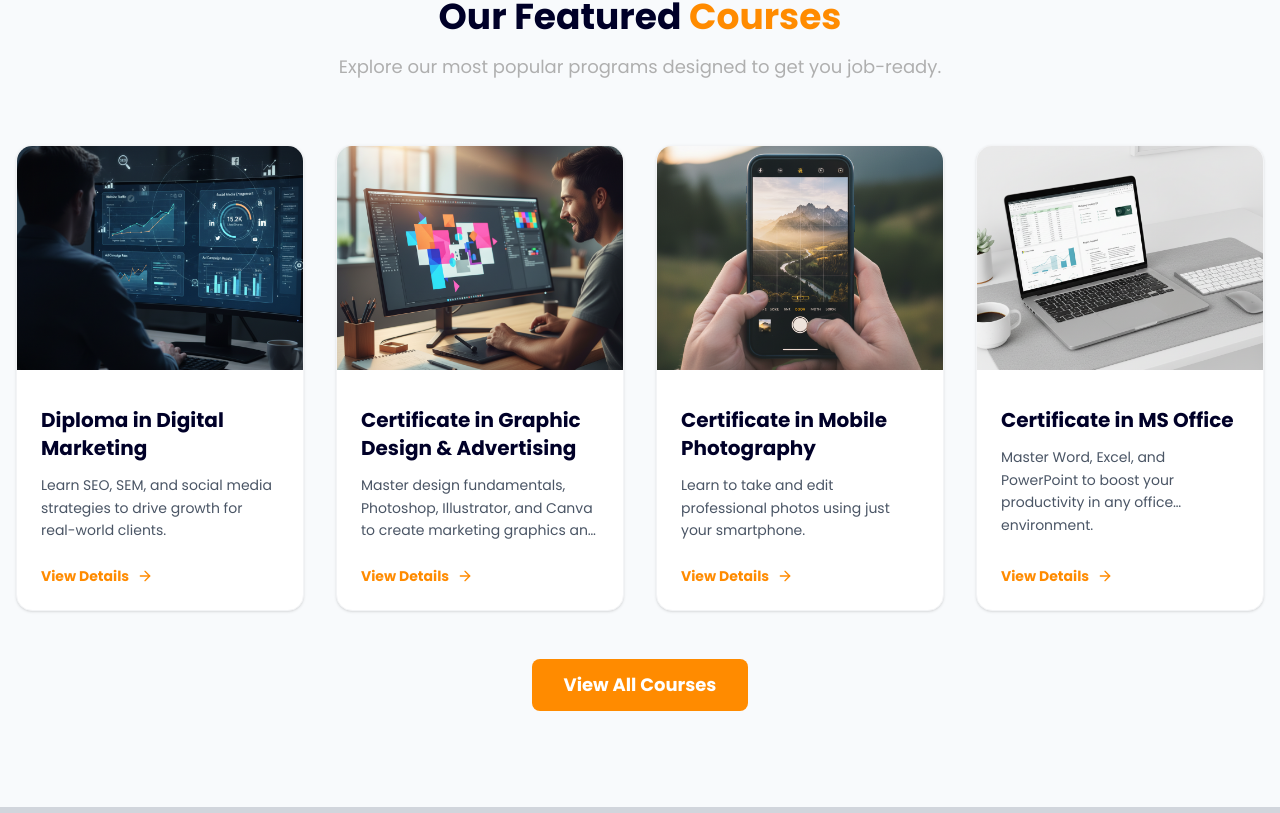
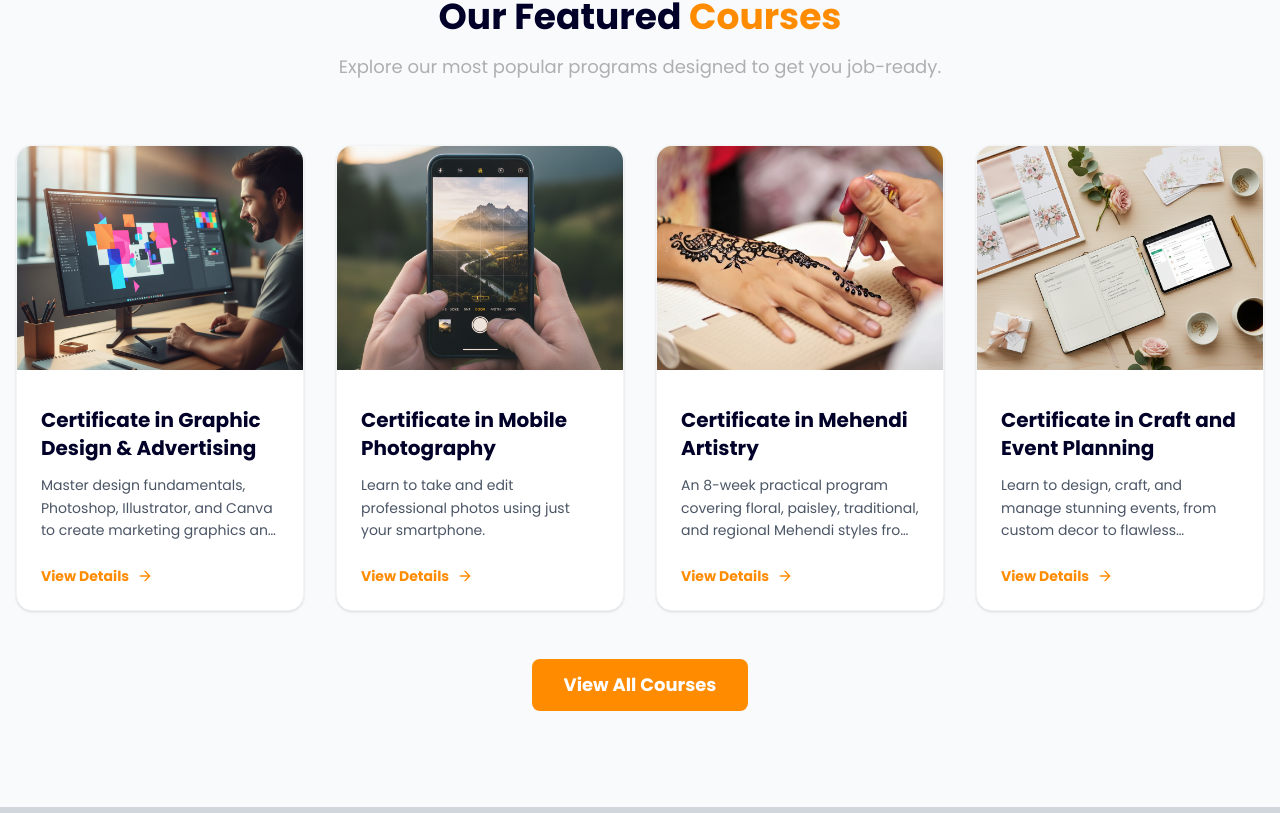
Before and after one commit to najmanmna/ceylearn-academy, a Next.js app: page / in a window 1280 px wide. Shown: the part 1567-2380 px from the top of the page. Built offline with nearby package versions, Linux system fonts and the light colour scheme.

Commit message:
feebback changes 1

```diff
--- a/data/courseData.js
+++ b/data/courseData.js
@@ -1,41 +1,41 @@
 export const allCourses = [
-  {
-    // --- (Schema 1) Data for Course Card ---
-    slug: "diploma-in-digital-marketing", // The unique ID for the URL
-    title: "Diploma in Digital Marketing",
-    summary:
-      "Learn SEO, SEM, and social media strategies to drive growth for real-world clients.",
-    cardImage: "/courses/digital-marketing.png",
-    category: "Technology & IT",
-    previewUrl: "https://www.youtube.com/@ceyLearnacademy00",
+  // {
+  //   // --- (Schema 1) Data for Course Card ---
+  //   slug: "diploma-in-digital-marketing", // The unique ID for the URL
+  //   title: "Diploma in Digital Marketing",
+  //   summary:
+  //     "Learn SEO, SEM, and social media strategies to drive growth for real-world clients.",
+  //   cardImage: "/courses/digital-marketing.png",
+  //   category: "Technology & IT",
+  //   previewUrl: "https://www.youtube.com/@ceyLearnacademy00",
 
-    // --- (Schema 2) Data for Course Page ---
-    headerImage: "/courses/digital-marketing.png",
-    longDescription:
-      "This comprehensive 8-week diploma covers everything you need to become a job-ready digital marketer. We dive deep into SEO, paid advertising, content marketing, and analytics, focusing on hands-on projects you can add to your portfolio.",
-    duration: "8 Weeks",
-    level: "Intermediate",
-    whatYouWillLearn: [
-      "Master on-page and off-page SEO",
-      "Launch & manage Google Ad campaigns",
-      "Develop a content marketing strategy",
-      "Analyze website traffic with Google Analytics",
-    ],
-    modules: [
-      {
-        title: "Module 1: Introduction to Digital Marketing",
-        description: "Understanding the digital ecosystem and customer journey.",
-      },
-      {
-        title: "Module 2: Search Engine Optimization (SEO)",
-        description: "Keywords, on-page, off-page, and technical SEO.",
-      },
-      {
-        title: "Module 3: Paid Advertising (SEM & Social)",
-        description: "Running campaigns on Google, Facebook, and Instagram.",
-      },
-    ],
-  },
+  //   // --- (Schema 2) Data for Course Page ---
+  //   headerImage: "/courses/digital-marketing.png",
+  //   longDescription:
+  //     "This comprehensive 8-week diploma covers everything you need to become a job-ready digital marketer. We dive deep into SEO, paid advertising, content marketing, and analytics, focusing on hands-on projects you can add to your portfolio.",
+  //   duration: "8 Weeks",
+  //   level: "Intermediate",
+  //   whatYouWillLearn: [
+  //     "Master on-page and off-page SEO",
+  //     "Launch & manage Google Ad campaigns",
+  //     "Develop a content marketing strategy",
+  //     "Analyze website traffic with Google Analytics",
+  //   ],
+  //   modules: [
+  //     {
+  //       title: "Module 1: Introduction to Digital Marketing",
+  //       description: "Understanding the digital ecosystem and customer journey.",
+  //     },
+  //     {
+  //       title: "Module 2: Search Engine Optimization (SEO)",
+  //       description: "Keywords, on-page, off-page, and technical SEO.",
+  //     },
+  //     {
+  //       title: "Module 3: Paid Advertising (SEM & Social)",
+  //       description: "Running campaigns on Google, Facebook, and Instagram.",
+  //     },
+  //   ],
+  // },
   {
     // --- (Schema 1) Data for Course Card ---
     slug: "certificate-in-graphic-design",
@@ -136,91 +136,91 @@ export const allCourses = [
       },
     ],
   },
-  {
-    // --- (Schema 1) Data for Course Card ---
-    slug: "certificate-in-ms-office",
-    title: "Certificate in MS Office",
-    summary:
-      "Master Word, Excel, and PowerPoint to boost your productivity in any office environment.",
-    cardImage: "/courses/ms-office.png",
-    category: "Technology & IT",
-    previewUrl: "https://www.youtube.com/@ceyLearnacademy00",
+  // {
+  //   // --- (Schema 1) Data for Course Card ---
+  //   slug: "certificate-in-ms-office",
+  //   title: "Certificate in MS Office",
+  //   summary:
+  //     "Master Word, Excel, and PowerPoint to boost your productivity in any office environment.",
+  //   cardImage: "/courses/ms-office.png",
+  //   category: "Technology & IT",
+  //   previewUrl: "https://www.youtube.com/@ceyLearnacademy00",
 
-    // --- (Schema 2) Data for Course Page ---
-    headerImage: "/courses/ms-office.png",
-    longDescription:
-      "Become an office superstar. This 3-week certificate focuses on the essential skills in Microsoft Office. You'll learn to create professional documents, build insightful spreadsheets, and deliver engaging presentations.",
-    duration: "3 Weeks",
-    level: "All Levels",
-    whatYouWillLearn: [
-      "Advanced formatting in Microsoft Word",
-      "Formulas, VLOOKUP, and Pivot Tables in Excel",
-      "Animation and transitions in PowerPoint",
-      "Efficiently manage data and reports",
-    ],
-    modules: [
-      {
-        title: "Module 1: Microsoft Word",
-        description: "Professional document creation and formatting.",
-      },
-      {
-        title: "Module 2: Microsoft Excel",
-        description: "From formulas to data analysis.",
-      },
-      {
-        title: "Module 3: Microsoft PowerPoint",
-        description: "Creating impactful presentations.",
-      },
-    ],
-  },
-  {
-    // --- (Schema 1) Data for Course Card ---
-    slug: "diploma-in-graphic-design-advertising",
-    title: "Diploma in Graphic Design & Advertising",
-    summary:
-      "A comprehensive program covering design principles, Adobe tools, branding, and digital marketing to build a professional design portfolio.",
-    cardImage: "/courses/graphic-design-ad.png",
-    category: "Design",
-    previewVideoId: "hZRJFbASUbg",
+  //   // --- (Schema 2) Data for Course Page ---
+  //   headerImage: "/courses/ms-office.png",
+  //   longDescription:
+  //     "Become an office superstar. This 3-week certificate focuses on the essential skills in Microsoft Office. You'll learn to create professional documents, build insightful spreadsheets, and deliver engaging presentations.",
+  //   duration: "3 Weeks",
+  //   level: "All Levels",
+  //   whatYouWillLearn: [
+  //     "Advanced formatting in Microsoft Word",
+  //     "Formulas, VLOOKUP, and Pivot Tables in Excel",
+  //     "Animation and transitions in PowerPoint",
+  //     "Efficiently manage data and reports",
+  //   ],
+  //   modules: [
+  //     {
+  //       title: "Module 1: Microsoft Word",
+  //       description: "Professional document creation and formatting.",
+  //     },
+  //     {
+  //       title: "Module 2: Microsoft Excel",
+  //       description: "From formulas to data analysis.",
+  //     },
+  //     {
+  //       title: "Module 3: Microsoft PowerPoint",
+  //       description: "Creating impactful presentations.",
+  //     },
+  //   ],
+  // },
+  // {
+  //   // --- (Schema 1) Data for Course Card ---
+  //   slug: "diploma-in-graphic-design-advertising",
+  //   title: "Diploma in Graphic Design & Advertising",
+  //   summary:
+  //     "A comprehensive program covering design principles, Adobe tools, branding, and digital marketing to build a professional design portfolio.",
+  //   cardImage: "/courses/graphic-design-ad.png",
+  //   category: "Design",
+  //   previewVideoId: "hZRJFbASUbg",
 
-    // --- (Schema 2) Data for Course Page ---
-    headerImage: "/courses/graphic-design-ad.png",
-    longDescription:
-      "The Diploma in Graphic Design & Advertising is a comprehensive program designed to help students develop creative and professional skills in digital design, branding, and advertising. This course covers design principles, professional software tools, branding strategies, and digital marketing basic concepts to prepare learners for careers in graphic design, digital media, and freelance design services. Students will gain hands-on practical experience while building a professional design portfolio through real-world projects.",
-    duration: "4 Months (16 Weeks)",
-    level: "Beginner to Advanced",
-    whatYouWillLearn: [
-      "IT & digital basics including Microsoft Office and internet fundamentals",
-      "Design principles: typography, colour theory, layout & composition",
-      "Adobe Photoshop, Illustrator, InDesign, and CorelDRAW",
-      "Logo design, branding & identity, poster and advertising design",
-      "Product packaging, magazine layout, and mockup presentation",
-      "Video editing fundamentals and portfolio development",
-      "Social media marketing, Meta Ads basics, and freelancing",
-    ],
-    modules: [
-      {
-        title: "Module 1: IT & Digital Basics",
-        description:
-          "Introduction to computers & IT, operating system basics, file management, Microsoft Word & Google Docs, PowerPoint basics, internet fundamentals, email communication, cyber security awareness.",
-      },
-      {
-        title: "Module 2: Foundations of Graphic Design",
-        description:
-          "Introduction to graphic design, elements & principles of design, typography basics, colour theory, layout & composition, Adobe Photoshop basics, image editing techniques.",
-      },
-      {
-        title: "Module 3: Professional Graphic Design",
-        description:
-          "Adobe Illustrator, Adobe InDesign, CorelDRAW basics, logo design, branding & identity design, poster & advertising design, digital illustration, product packaging design, magazine layout design, business card & stationery design, mockups & presentation.",
-      },
-      {
-        title: "Module 4: Advanced Design & Marketing",
-        description:
-          "Video editing fundamentals, portfolio development, freelancing & pricing design services, social media marketing, Meta Ads basics, client project development, final design presentation.",
-      },
-    ],
-  },
+  //   // --- (Schema 2) Data for Course Page ---
+  //   headerImage: "/courses/graphic-design-ad.png",
+  //   longDescription:
+  //     "The Diploma in Graphic Design & Advertising is a comprehensive program designed to help students develop creative and professional skills in digital design, branding, and advertising. This course covers design principles, professional software tools, branding strategies, and digital marketing basic concepts to prepare learners for careers in graphic design, digital media, and freelance design services. Students will gain hands-on practical experience while building a professional design portfolio through real-world projects.",
+  //   duration: "4 Months (16 Weeks)",
+  //   level: "Beginner to Advanced",
+  //   whatYouWillLearn: [
+  //     "IT & digital basics including Microsoft Office and internet fundamentals",
+  //     "Design principles: typography, colour theory, layout & composition",
+  //     "Adobe Photoshop, Illustrator, InDesign, and CorelDRAW",
+  //     "Logo design, branding & identity, poster and advertising design",
+  //     "Product packaging, magazine layout, and mockup presentation",
+  //     "Video editing fundamentals and portfolio development",
+  //     "Social media marketing, Meta Ads basics, and freelancing",
+  //   ],
+  //   modules: [
+  //     {
+  //       title: "Module 1: IT & Digital Basics",
+  //       description:
+  //         "Introduction to computers & IT, operating system basics, file management, Microsoft Word & Google Docs, PowerPoint basics, internet fundamentals, email communication, cyber security awareness.",
+  //     },
+  //     {
+  //       title: "Module 2: Foundations of Graphic Design",
+  //       description:
+  //         "Introduction to graphic design, elements & principles of design, typography basics, colour theory, layout & composition, Adobe Photoshop basics, image editing techniques.",
+  //     },
+  //     {
+  //       title: "Module 3: Professional Graphic Design",
+  //       description:
+  //         "Adobe Illustrator, Adobe InDesign, CorelDRAW basics, logo design, branding & identity design, poster & advertising design, digital illustration, product packaging design, magazine layout design, business card & stationery design, mockups & presentation.",
+  //     },
+  //     {
+  //       title: "Module 4: Advanced Design & Marketing",
+  //       description:
+  //         "Video editing fundamentals, portfolio development, freelancing & pricing design services, social media marketing, Meta Ads basics, client project development, final design presentation.",
+  //     },
+  //   ],
+  // },
   {
     // --- (Schema 1) Data for Course Card ---
     slug: "certificate-in-mehandi-artistry",
@@ -327,111 +327,111 @@ export const allCourses = [
       },
     ],
   },
-  {
-    // --- (Schema 1) Data for Course Card ---
-    slug: "certificate-in-bridal-makeup",
-    title: "Certificate in Bridal Makeup",
-    summary:
-      "Become a professional makeup artist specializing in bridal and special occasion looks.",
-    cardImage: "/courses/bridal.png",
-    category: "Creative Arts",
-    previewUrl: "https://www.youtube.com/@ceyLearnacademy00",
+  // {
+  //   // --- (Schema 1) Data for Course Card ---
+  //   slug: "certificate-in-bridal-makeup",
+  //   title: "Certificate in Bridal Makeup",
+  //   summary:
+  //     "Become a professional makeup artist specializing in bridal and special occasion looks.",
+  //   cardImage: "/courses/bridal.png",
+  //   category: "Creative Arts",
+  //   previewUrl: "https://www.youtube.com/@ceyLearnacademy00",
 
-    // --- (Schema 2) Data for Course Page ---
-    headerImage: "/courses/bridal.png",
-    longDescription:
-      "This intensive 4-week course provides hands-on training in bridal makeup. You'll learn skin prep, color matching, and techniques for creating flawless, long-lasting looks for brides and bridal parties.",
-    duration: "4 Weeks",
-    level: "Beginner",
-    whatYouWillLearn: [
-      "Skincare and skin prep for makeup",
-      "Color theory and foundation matching",
-      "Techniques for eye, lip, and contour",
-      "Business and hygiene standards",
-    ],
-    modules: [
-      {
-        title: "Module 1: The Bridal Base",
-        description: "Creating a flawless, long-lasting canvas.",
-      },
-      {
-        title: "Module 2: Bridal Eye & Lip",
-        description: "Smokey, classic, and glamorous eye looks.",
-      },
-      {
-        title: "Module 3: The Business",
-        description: "Building your kit and finding clients.",
-      },
-    ],
-  },
-  {
-    // --- (Schema 1) Data for Course Card ---
-    slug: "diploma-in-henna-mixology",
-    title: "Diploma in Henna & Mixology",
-    summary:
-      "A 3-month hands-on program mastering professional henna artistry, creative design patterns, henna product preparation, and business management.",
-    cardImage: "/courses/henna-mixology.png",
-    category: "Creative Arts",
-    previewUrl: "https://www.youtube.com/@ceyLearnacademy00",
+  //   // --- (Schema 2) Data for Course Page ---
+  //   headerImage: "/courses/bridal.png",
+  //   longDescription:
+  //     "This intensive 4-week course provides hands-on training in bridal makeup. You'll learn skin prep, color matching, and techniques for creating flawless, long-lasting looks for brides and bridal parties.",
+  //   duration: "4 Weeks",
+  //   level: "Beginner",
+  //   whatYouWillLearn: [
+  //     "Skincare and skin prep for makeup",
+  //     "Color theory and foundation matching",
+  //     "Techniques for eye, lip, and contour",
+  //     "Business and hygiene standards",
+  //   ],
+  //   modules: [
+  //     {
+  //       title: "Module 1: The Bridal Base",
+  //       description: "Creating a flawless, long-lasting canvas.",
+  //     },
+  //     {
+  //       title: "Module 2: Bridal Eye & Lip",
+  //       description: "Smokey, classic, and glamorous eye looks.",
+  //     },
+  //     {
+  //       title: "Module 3: The Business",
+  //       description: "Building your kit and finding clients.",
+  //     },
+  //   ],
+  // },
+  // {
+  //   // --- (Schema 1) Data for Course Card ---
+  //   slug: "diploma-in-henna-mixology",
+  //   title: "Diploma in Henna & Mixology",
+  //   summary:
+  //     "A 3-month hands-on program mastering professional henna artistry, creative design patterns, henna product preparation, and business management.",
+  //   cardImage: "/courses/henna-mixology.png",
+  //   category: "Creative Arts",
+  //   previewUrl: "https://www.youtube.com/@ceyLearnacademy00",
 
-    // --- (Schema 2) Data for Course Page ---
-    headerImage: "/courses/henna-mixology.png",
-    longDescription:
-      "The Diploma in Henna & Mixology by CeyLearn Academy (Pvt) Ltd is a 3-month hands-on practical program designed for learners who want to master professional henna artistry and mixology. This comprehensive course covers basic to advanced henna techniques, creative design patterns, and henna product preparation, along with business and client management. Students will gain practical experience in bridal and thematic designs, color mixing, and commercial henna cone creation, culminating in a professional henna portfolio.",
-    duration: "3 Months",
-    level: "Beginner to Advanced",
-    whatYouWillLearn: [
-      "Henna tools, materials, and basic pattern elements",
-      "Floral & vine designs and Gulf style patterns",
-      "Indo-Arabic, Moroccan, Indian styles and heavy bridal hand designs",
-      "Advanced thematic designs: peacock, portrait, and special occasion motifs",
-      "Prepare professional henna cones in multiple types and colours",
-      "Aftercare balm, sealant sprays, cone sealing, and packaging",
-      "Business tips, pricing, client handling, and portfolio creation",
-    ],
-    modules: [
-      {
-        title: "Module 1: Introduction to Henna & Basic Elements (Classes 1–3)",
-        description:
-          "History and cultural importance of henna, tools and materials introduction, basic elements (borders, grids, flower centers, mandalas).",
-      },
-      {
-        title: "Module 2: Floral & Vine Designs (Classes 4–6)",
-        description:
-          "Flower formation techniques and advanced floral designs, vines and connecting patterns, Gulf style design.",
-      },
-      {
-        title: "Module 3: Intermediate Henna Styles (Classes 7–10)",
-        description:
-          "Indo-Arabic designs, negative filling techniques, finger designs, Moroccan & Indian traditional designs, heavy bridal hand designs.",
-      },
-      {
-        title: "Module 4: Advanced & Thematic Designs (Classes 11–15)",
-        description:
-          "Leg designs, peacock patterns, musical instrument patterns, portraits & elephants, baby shower / Jhumka / Mangi designs, start-up design composition.",
-      },
-      {
-        title: "Module 5: Henna Mixology & Product Preparation (Classes 16–18)",
-        description:
-          "Luxury, budget, practice, permanent nail, acrylic, and glitter henna cones, colored henna cones (Red, Blue, White, Yellow, Green).",
-      },
-      {
-        title: "Module 6: Henna Products & Aftercare (Classes 19–20)",
-        description:
-          "Aftercare balm preparation & sealant sprays, cone sealing and packaging, choosing the best henna powder.",
-      },
-      {
-        title: "Module 7: Business & Client Handling (Classes 21–22)",
-        description:
-          "Business tips and marketing strategies, pricing, client handling, and bookings, portfolio creation.",
-      },
-      {
-        title: "Module 8: Practical Assessment & Final Project (Classes 23–24)",
-        description:
-          "Final hands-on assessment, bridal design project, portfolio evaluation.",
-      },
-    ],
-  },
+  //   // --- (Schema 2) Data for Course Page ---
+  //   headerImage: "/courses/henna-mixology.png",
+  //   longDescription:
+  //     "The Diploma in Henna & Mixology by CeyLearn Academy (Pvt) Ltd is a 3-month hands-on practical program designed for learners who want to master professional henna artistry and mixology. This comprehensive course covers basic to advanced henna techniques, creative design patterns, and henna product preparation, along with business and client management. Students will gain practical experience in bridal and thematic designs, color mixing, and commercial henna cone creation, culminating in a professional henna portfolio.",
+  //   duration: "3 Months",
+  //   level: "Beginner to Advanced",
+  //   whatYouWillLearn: [
+  //     "Henna tools, materials, and basic pattern elements",
+  //     "Floral & vine designs and Gulf style patterns",
+  //     "Indo-Arabic, Moroccan, Indian styles and heavy bridal hand designs",
+  //     "Advanced thematic designs: peacock, portrait, and special occasion motifs",
+  //     "Prepare professional henna cones in multiple types and colours",
+  //     "Aftercare balm, sealant sprays, cone sealing, and packaging",
+  //     "Business tips, pricing, client handling, and portfolio creation",
+  //   ],
+  //   modules: [
+  //     {
+  //       title: "Module 1: Introduction to Henna & Basic Elements (Classes 1–3)",
+  //       description:
+  //         "History and cultural importance of henna, tools and materials introduction, basic elements (borders, grids, flower centers, mandalas).",
+  //     },
+  //     {
+  //       title: "Module 2: Floral & Vine Designs (Classes 4–6)",
+  //       description:
+  //         "Flower formation techniques and advanced floral designs, vines and connecting patterns, Gulf style design.",
+  //     },
+  //     {
+  //       title: "Module 3: Intermediate Henna Styles (Classes 7–10)",
+  //       description:
+  //         "Indo-Arabic designs, negative filling techniques, finger designs, Moroccan & Indian traditional designs, heavy bridal hand designs.",
+  //     },
+  //     {
+  //       title: "Module 4: Advanced & Thematic Designs (Classes 11–15)",
+  //       description:
+  //         "Leg designs, peacock patterns, musical instrument patterns, portraits & elephants, baby shower / Jhumka / Mangi designs, start-up design composition.",
+  //     },
+  //     {
+  //       title: "Module 5: Henna Mixology & Product Preparation (Classes 16–18)",
+  //       description:
+  //         "Luxury, budget, practice, permanent nail, acrylic, and glitter henna cones, colored henna cones (Red, Blue, White, Yellow, Green).",
+  //     },
+  //     {
+  //       title: "Module 6: Henna Products & Aftercare (Classes 19–20)",
+  //       description:
+  //         "Aftercare balm preparation & sealant sprays, cone sealing and packaging, choosing the best henna powder.",
+  //     },
+  //     {
+  //       title: "Module 7: Business & Client Handling (Classes 21–22)",
+  //       description:
+  //         "Business tips and marketing strategies, pricing, client handling, and bookings, portfolio creation.",
+  //     },
+  //     {
+  //       title: "Module 8: Practical Assessment & Final Project (Classes 23–24)",
+  //       description:
+  //         "Final hands-on assessment, bridal design project, portfolio evaluation.",
+  //     },
+  //   ],
+  // },
   {
     // --- (Schema 1) Data for Course Card ---
     slug: "diploma-in-cake-making-decoration",
@@ -493,7 +493,7 @@ export const allCourses = [
   {
     // --- (Schema 1) Data for Course Card ---
     slug: "professional-certificate-social-media-marketing",
-    title: "Professional Certificate in Social Media Marketing & Management",
+    title: "Professional Certificate in Social Media Marketing",
     summary:
       "A 3-month practical program covering content creation, paid advertising, analytics, and freelancing to launch a career in social media marketing.",
     cardImage: "/courses/social-media-marketing.png",
```
Also changed, not shown: app/courses/page.tsx (+31 -7 lines), components/Hero.tsx (+9 -9 lines), public/favicon.png.
